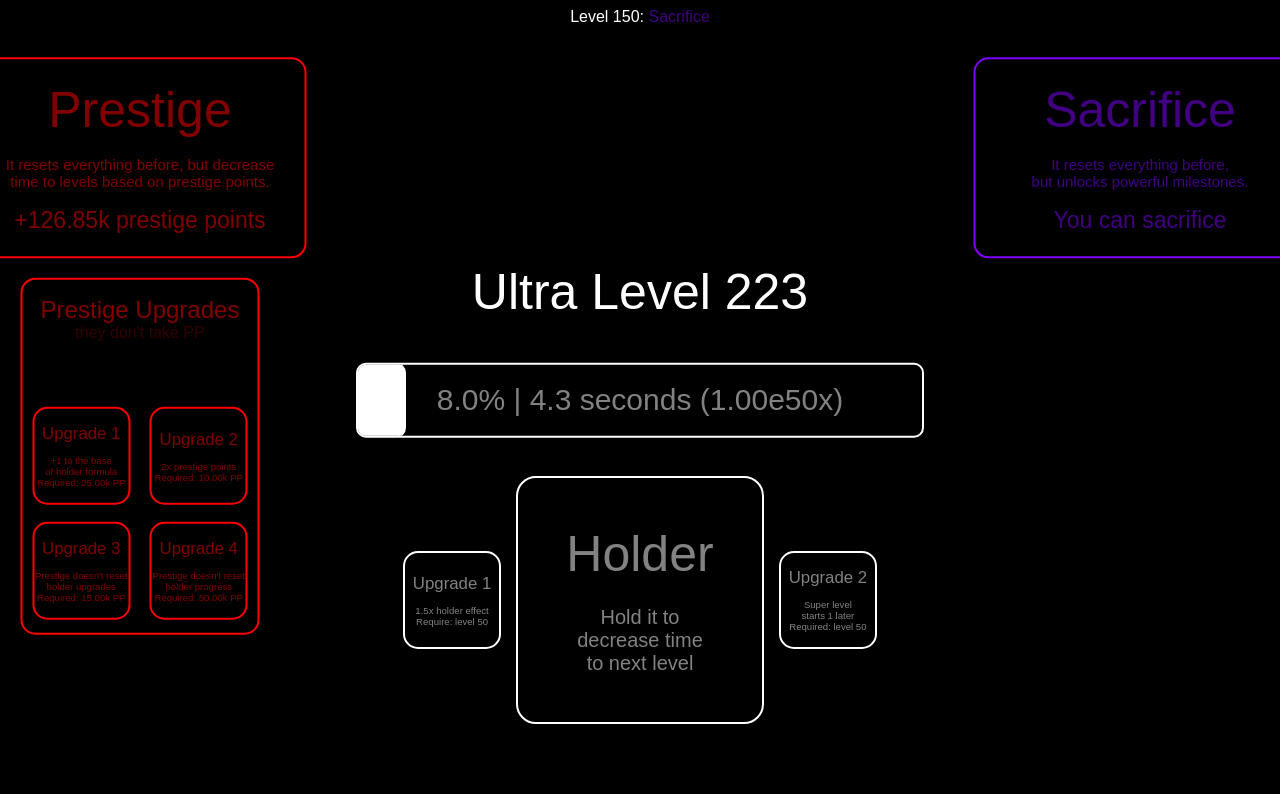
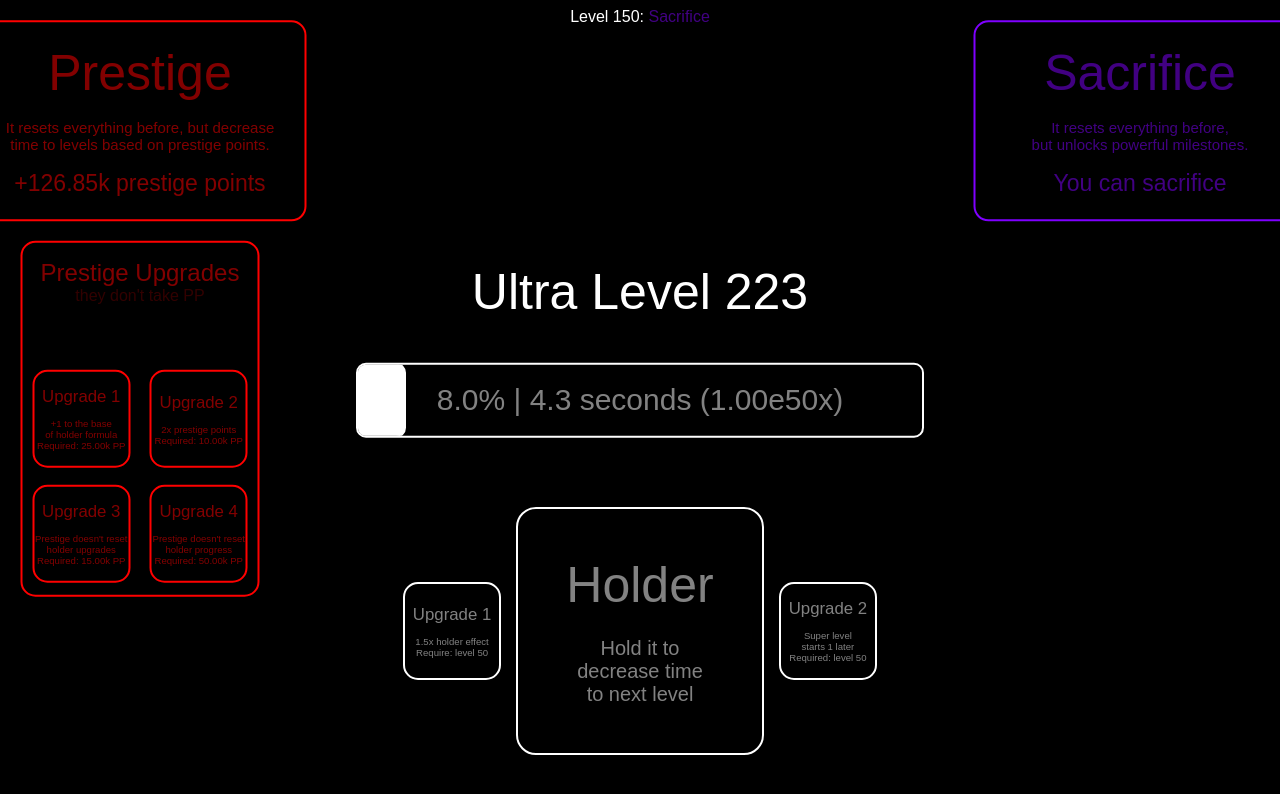
Before and after one commit to Troxi54/Progress-Bar, a plain HTML site: page index.html in a window 1280 px wide. Drawn offline with Linux system fonts and the light colour scheme.

Commit message:
Some improvements

```diff
--- a/index.html
+++ b/index.html
@@ -27,7 +27,7 @@
         <div id="holder_upg2_div" class="holder_upgrade" style="left: calc(50% + 187.9px);">
             <p id="holder_upg2" style="white-space: prewrap; font-size: .60em;"></p>
         </div>
-        <div style="overflow:visible; width: 329px; aspect-ratio: 5 / 3; left: calc(50% - 500px); top: 20%; transform: translateX(-50%);">
+        <div style="overflow:visible; width: 329px; aspect-ratio: 5 / 3; left: calc(50% - 500px); top: calc(50% - 277.2px); transform: translateX(-50%);">
             <p id="prestige_number"></p>
             <div id="prestige_div">
                 <p id="prestige_info"></p>
@@ -49,7 +49,7 @@
             </div>
 
         </div>
-        <div style="overflow:visible; width: 329px; aspect-ratio: 5 / 3; left: calc(50% + 500px); top: 20%; transform: translateX(-50%);">
+        <div style="overflow:visible; width: 329px; aspect-ratio: 5 / 3; left: calc(50% + 500px); top: calc(50% - 277.2px); transform: translateX(-50%);">
             <p id="sacrifice_number"></p>
             <div id="sacrifice_div">
                 <p id="sacrifice_info"></p>
--- a/style.css
+++ b/style.css
@@ -13,11 +13,6 @@ p {
 
 span {
     background-color: transparent;
-}
-
-p.center {
-    left: 50%;
-    transform: translateX(-50%);
 }
 
 div {
@@ -69,7 +64,7 @@ div#holder_div
 {
     width: 244px;
     aspect-ratio: 1 / 1;
-    top: 75%;
+    top: calc(50% + 231px);
     left: 50%;
     transform: translate(-50%, -50%);
     border: 2px solid white;
@@ -100,7 +95,7 @@ div.holder_upgrade
 {
     width: 94px;
     aspect-ratio: 1 / 1;
-    top: 75%;
+    top: calc(50% + 231px);
     transform: translate(-50%, -50%);
     border: 2px solid white;
     border-radius: 15px;
```
